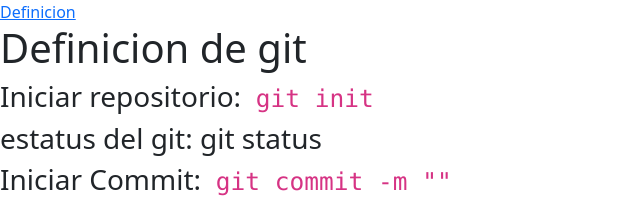
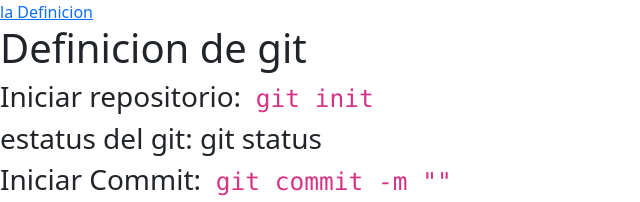
Before and after one commit to CarlosTafura/Clase-9-repositorios, a plain HTML site: page index.html in a window 1280 px wide. Shown: the top 202 px of the page, 0-640 px from the left. Drawn offline with nearby package versions, Linux system fonts and the light colour scheme.

Commit message:
add  la Deficinion

```diff
--- a/index.html
+++ b/index.html
@@ -16,7 +16,7 @@
   <body>
     <header>
       <nav>
-        <a href="#intro">Definicion</a>
+        <a href="#intro"> la Definicion</a>
       </nav>
     </header>
     <main>
```
